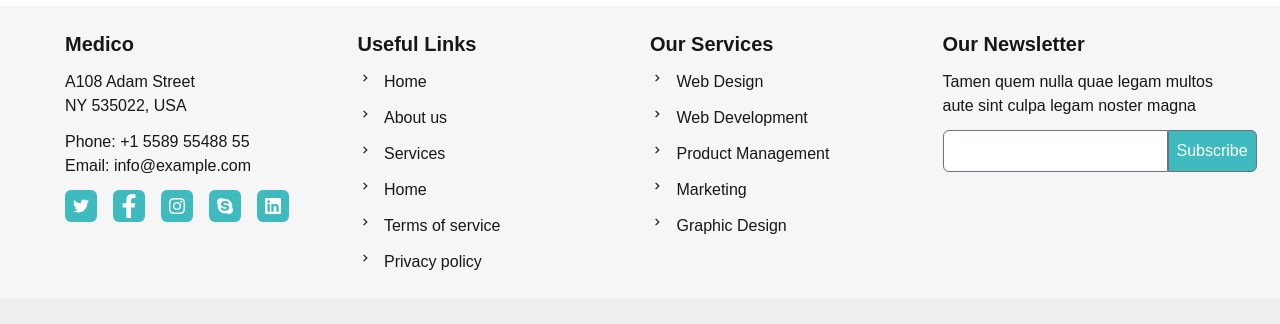
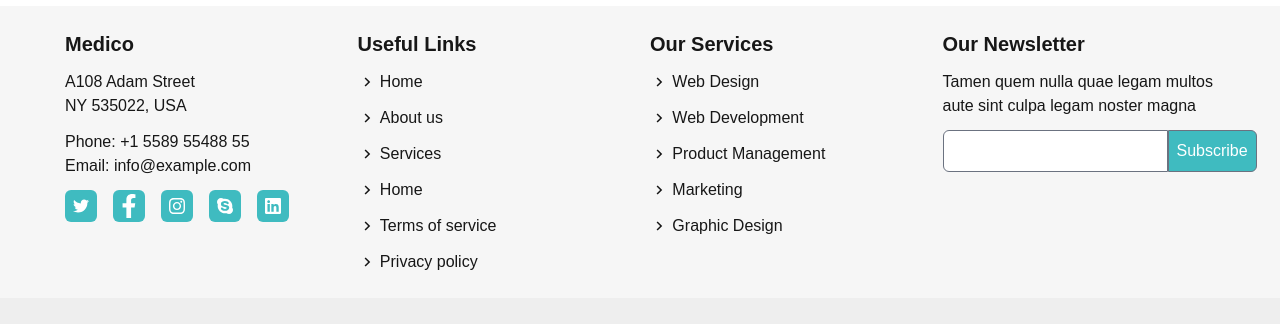
Before and after one commit to amaniCoding/medico, a Next.js app: page / in a window 1280 px wide. Shown: the part 7613-7937 px from the top of the page. Built offline with nearby package versions, Linux system fonts and the light colour scheme.

Commit message:
added some features

```diff
--- a/app/ui/footer.tsx
+++ b/app/ui/footer.tsx
@@ -42,28 +42,28 @@ export default function Footer() {
           <div className="">
             <p className="text-xl font-bold mb-3">Useful Links</p>
             <div className="flex flex-col space-y-3">
-              <div className="flex space-x-3">
-                <MdKeyboardArrowRight className="w-4 h-4" />
+              <div className="flex space-x-1 items-center">
+                <MdKeyboardArrowRight className="w-5 h-5" />
                 <span className="w-full">Home</span>
               </div>
-              <div className="flex space-x-3">
-                <MdKeyboardArrowRight className="w-4 h-4" />
+              <div className="flex space-x-1 items-center">
+                <MdKeyboardArrowRight className="w-5 h-5" />
                 <span className="w-full"> About us</span>
               </div>
-              <div className="flex space-x-3">
-                <MdKeyboardArrowRight className="w-4 h-4" />
+              <div className="flex space-x-1 items-center">
+                <MdKeyboardArrowRight className="w-5 h-5" />
                 <span className="w-full">Services</span>
               </div>
-              <div className="flex space-x-3">
-                <MdKeyboardArrowRight className="w-4 h-4" />
+              <div className="flex space-x-1 items-center">
+                <MdKeyboardArrowRight className="w-5 h-5" />
                 <span className="w-full">Home</span>
               </div>
-              <div className="flex space-x-3">
-                <MdKeyboardArrowRight className="w-4 h-4" />
+              <div className="flex space-x-1 items-center">
+                <MdKeyboardArrowRight className="w-5 h-5" />
                 <span className="w-full"> Terms of service</span>
               </div>
-              <div className="flex space-x-3">
-                <MdKeyboardArrowRight className="w-4 h-4" />
+              <div className="flex space-x-1 items-center">
+                <MdKeyboardArrowRight className="w-5 h-5" />
                 <span className="w-full">Privacy policy</span>
               </div>
             </div>
@@ -72,24 +72,24 @@ export default function Footer() {
 
             <p className="text-xl font-bold mb-3">Our Services</p>
             <div className="flex flex-col space-y-3">
-              <div className="flex space-x-3">
-                <MdKeyboardArrowRight className="w-4 h-4" />
+              <div className="flex space-x-1 items-center">
+                <MdKeyboardArrowRight className="w-5 h-5" />
                 <span className="w-full">Web Design</span>
               </div>
-              <div className="flex space-x-3">
-                <MdKeyboardArrowRight className="w-4 h-4" />
+              <div className="flex space-x-1 items-center">
+                <MdKeyboardArrowRight className="w-5 h-5" />
                 <span className="w-full">Web Development</span>
               </div>
-              <div className="flex space-x-3">
-                <MdKeyboardArrowRight className="w-4 h-4" />
+              <div className="flex space-x-1 items-center">
+                <MdKeyboardArrowRight className="w-5 h-5" />
                 <span className="w-full">Product Management</span>
               </div>
-              <div className="flex space-x-3">
-                <MdKeyboardArrowRight className="w-4 h-4" />
+              <div className="flex space-x-1 items-center">
+                <MdKeyboardArrowRight className="w-5 h-5" />
                 <span className="w-full">Marketing</span>
               </div>
-              <div className="flex space-x-3">
-                <MdKeyboardArrowRight className="w-4 h-4" />
+              <div className="flex space-x-1 items-center">
+                <MdKeyboardArrowRight className="w-5 h-5" />
                 <span className="w-full"> Graphic Design</span>
               </div>
             </div>
```
